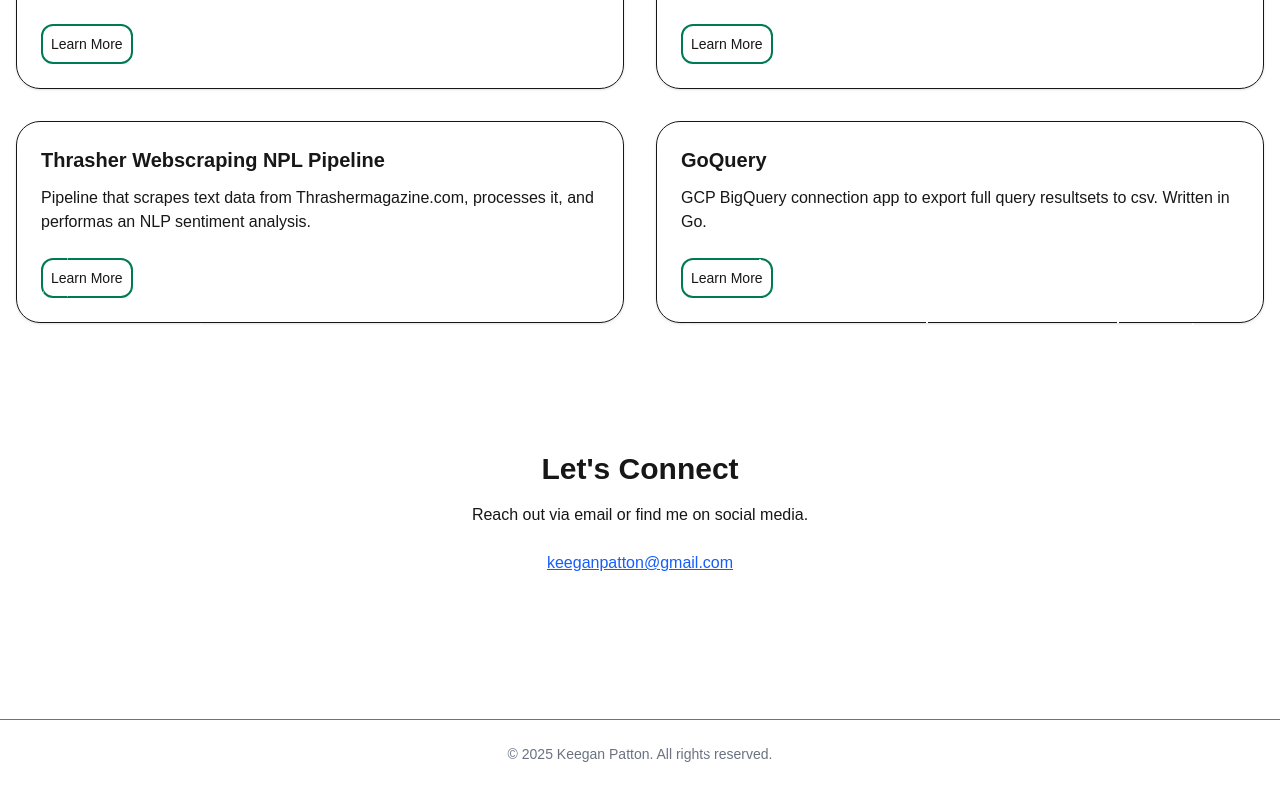
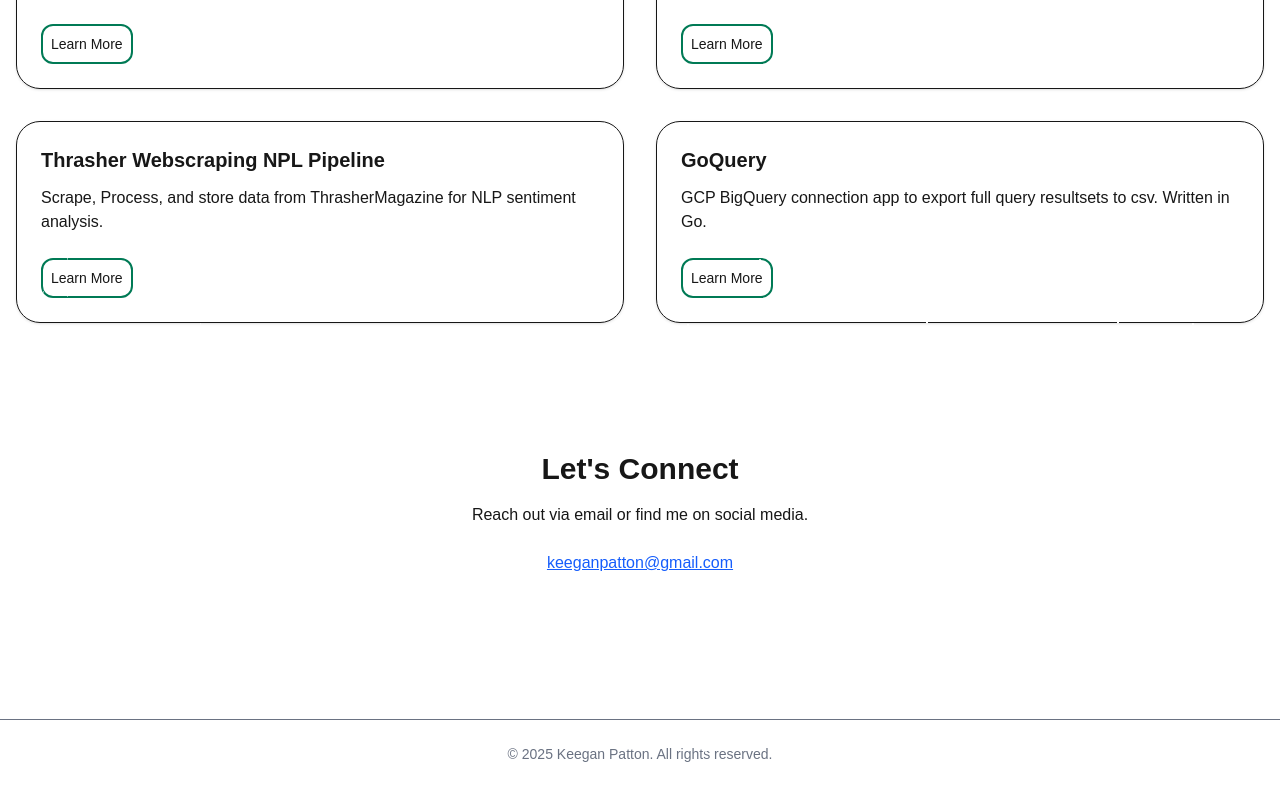
Before and after one commit to dbo-keeganpatton/personal-website-2.0, a Next.js app: page / in a window 1280 px wide. Shown: the part 869-1669 px from the top of the page. Built offline with nearby package versions, Linux system fonts and the light colour scheme.

Commit message:
Update README | Align Project Grid Square Size

```diff
--- a/components/Project3.tsx
+++ b/components/Project3.tsx
@@ -14,7 +14,7 @@ export default function Project3() {
         <div className="border p-6 rounded-3xl shadow">
           <h3 className="text-xl font-bold">Thrasher Webscraping NPL Pipeline</h3>
             <p className="mt-3">
-                 Pipeline that scrapes text data from Thrashermagazine.com, processes it, and performas an NLP sentiment analysis.
+                 Scrape, Process, and store data from ThrasherMagazine for NLP sentiment analysis.
             </p>
 
             <button
```
Also changed, not shown: 1 other file (tests, documents, lock files or other folders).
